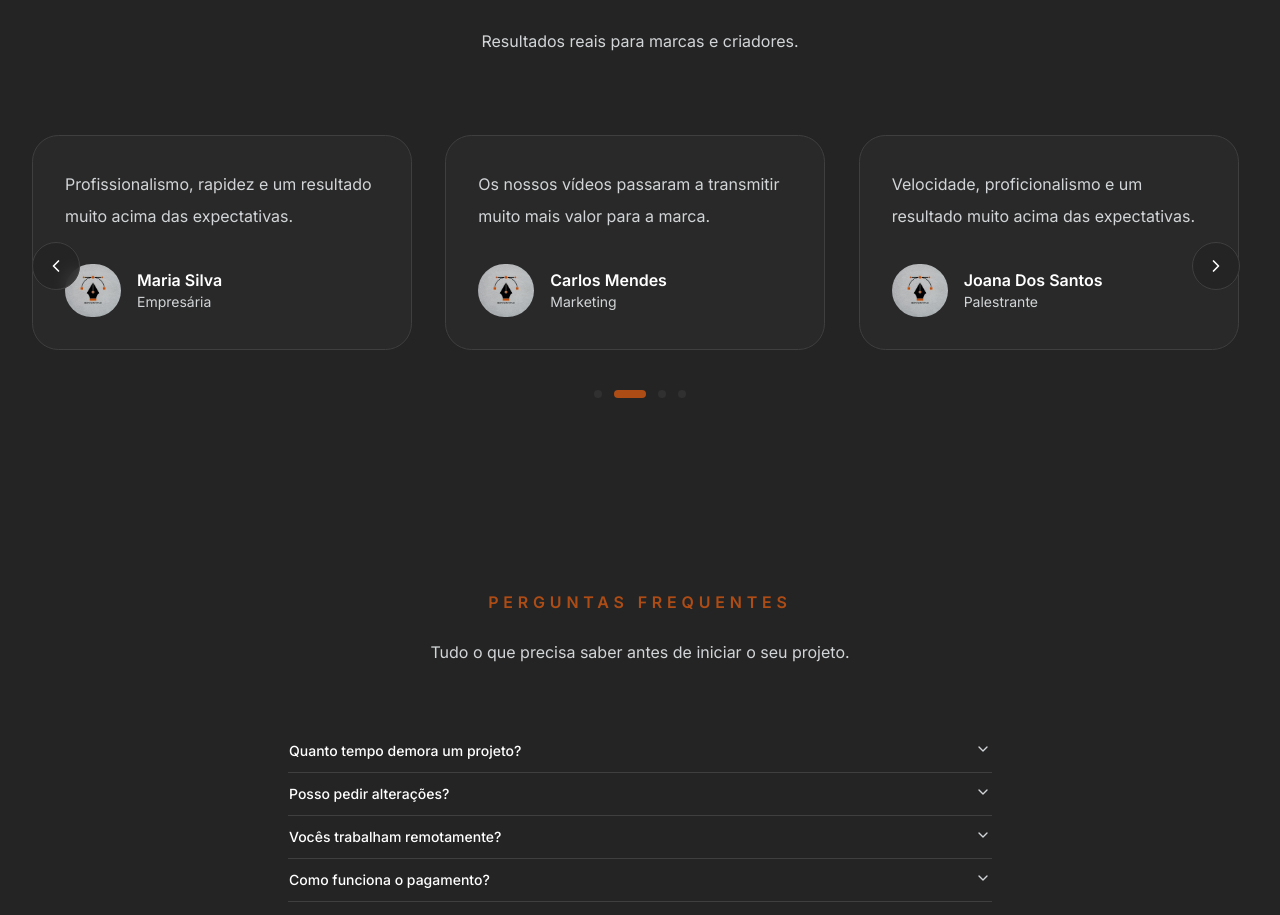
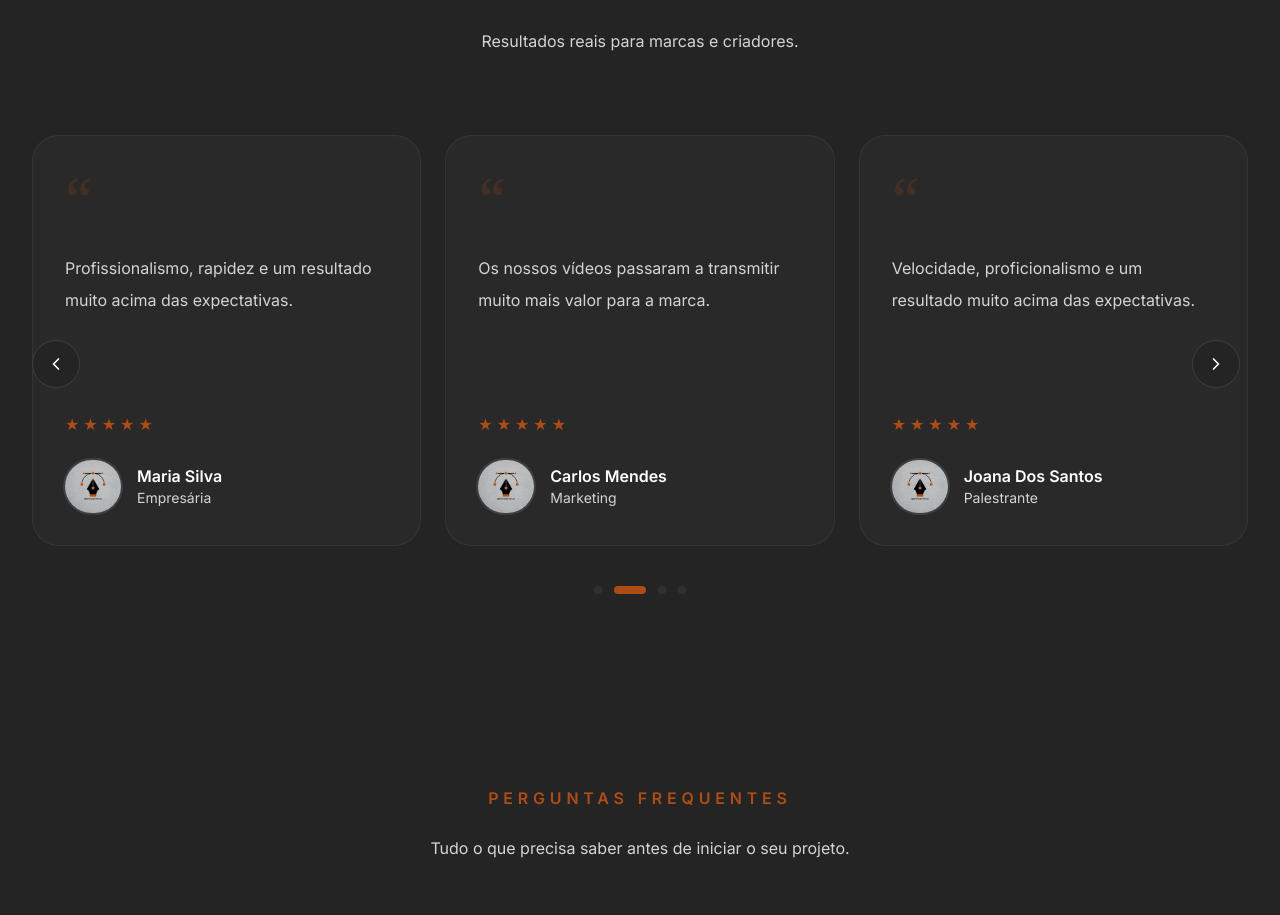
Before and after one commit to ade-simao/edita-criativo, a Next.js app: page / in a window 1280 px wide. Shown: the part 6520-7435 px from the top of the page. Built offline with nearby package versions, Linux system fonts and the light colour scheme.

Commit message:
style(testimonials): polish testimonial cards

```diff
--- a/src/app/(home)/_components/sections/testimonials/TestimonialCard.tsx
+++ b/src/app/(home)/_components/sections/testimonials/TestimonialCard.tsx
@@ -9,20 +9,88 @@ type Props = {
 
 export function TestimonialCard({ name, role, image, comment }: Props) {
   return (
-    <article className="w-75 sm:w-85 lg:w-95 shrink-0 rounded-3xl border border-border bg-card/60 p-8 backdrop-blur">
-      <p className="leading-8 text-muted-foreground">{comment}</p>
+    <article
+      className="
+group
+relative
+h-full
+rounded-3xl
+border
+border-border/60
+bg-card/60
+p-8
+backdrop-blur
 
-      <div className="mt-8 flex items-center gap-4">
+transition-all
+duration-500
+
+hover:-translate-y-2
+hover:border-primary/40
+hover:shadow-2xl
+"
+    >
+      <div
+        className="
+    mb-6
+    text-6xl
+    font-serif
+    leading-none
+    text-primary/20
+    transition-colors
+    duration-300
+    group-hover:text-primary/40
+  "
+      >
+        “
+      </div>
+      <p
+        className="
+leading-8
+text-muted-foreground min-h-32
+transition-colors
+duration-300
+group-hover:text-foreground
+"
+      >
+        {comment}
+      </p>
+
+      <div className="mt-8 flex gap-1">
+        {Array.from({ length: 5 }).map((_, index) => (
+          <span key={index} className="text-base text-primary">
+            ★
+          </span>
+        ))}
+      </div>
+
+      <div className="mt-6 flex items-center gap-4">
         <Image
           src={image}
           alt={name}
           width={56}
           height={56}
-          className="rounded-full object-cover"
+          className="
+rounded-full
+object-cover
+ring-2
+ring-border
+transition-all
+duration-300
+group-hover:ring-primary
+"
         />
 
         <div>
-          <h4 className="font-semibold">{name}</h4>
+          <h4
+            className="
+font-semibold
+transition-colors
+duration-300
+group-hover:text-primary
+"
+          >
+            {name}
+          </h4>
 
           <p className="text-sm text-muted-foreground">{role}</p>
         </div>
```
